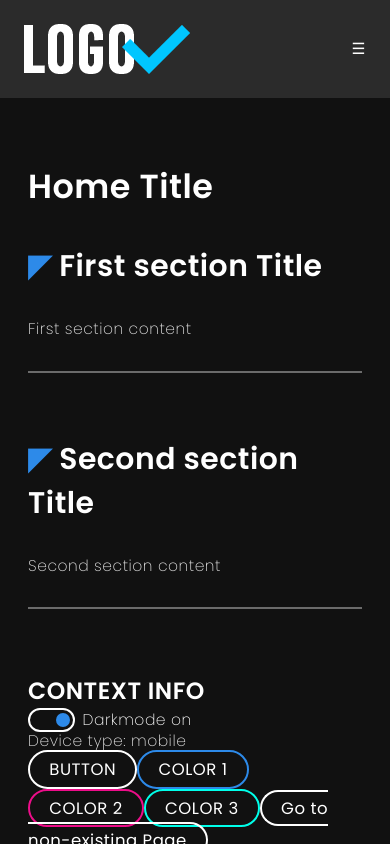
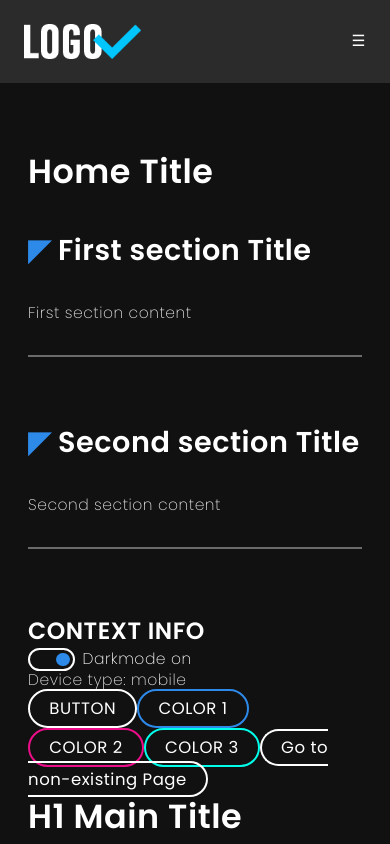
Before and after one commit to CamilloRosanio/next_react, a Next.js app: page / in a window 390 px wide. Shown: the top 844 px of the page. Built offline with nearby package versions, Linux system fonts and the light colour scheme.

Commit message:
CSS - Eliminazione mediaquery Logo Header per dimensioni

```diff
--- a/src/app/globals.css
+++ b/src/app/globals.css
@@ -54,7 +54,7 @@ select {
   --typo-size: 1.3rem;
   --typo-vw: 1vw;
   --typo-h1: calc(var(--typo-size) + calc(var(--typo-vw) *2));
-  --typo-h2: calc(var(--typo-size) + calc(var(--typo-vw) *1.1));
+  --typo-h2: calc(var(--typo-size) + calc(var(--typo-vw) *0.8));
   --typo-h3: calc(calc(var(--typo-size) *0.8) + calc(var(--typo-vw) * 0.8));
   --typo-h4: calc(calc(var(--typo-size) /2) + calc(var(--typo-vw) * 0.7));
   --typo-h5: calc(calc(var(--typo-size) /2) + calc(var(--typo-vw) *0.5));
@@ -915,10 +915,6 @@ footer .flexLine :last-child {
     padding: calc(var(--space-unit) *1.5);
   }
 
-  header .imgContainer {
-    max-height: calc(var(--space-unit-1) * 1.6);
-  }
-
   .gallery {
     gap: var(--space-unit-half);
   }
```
